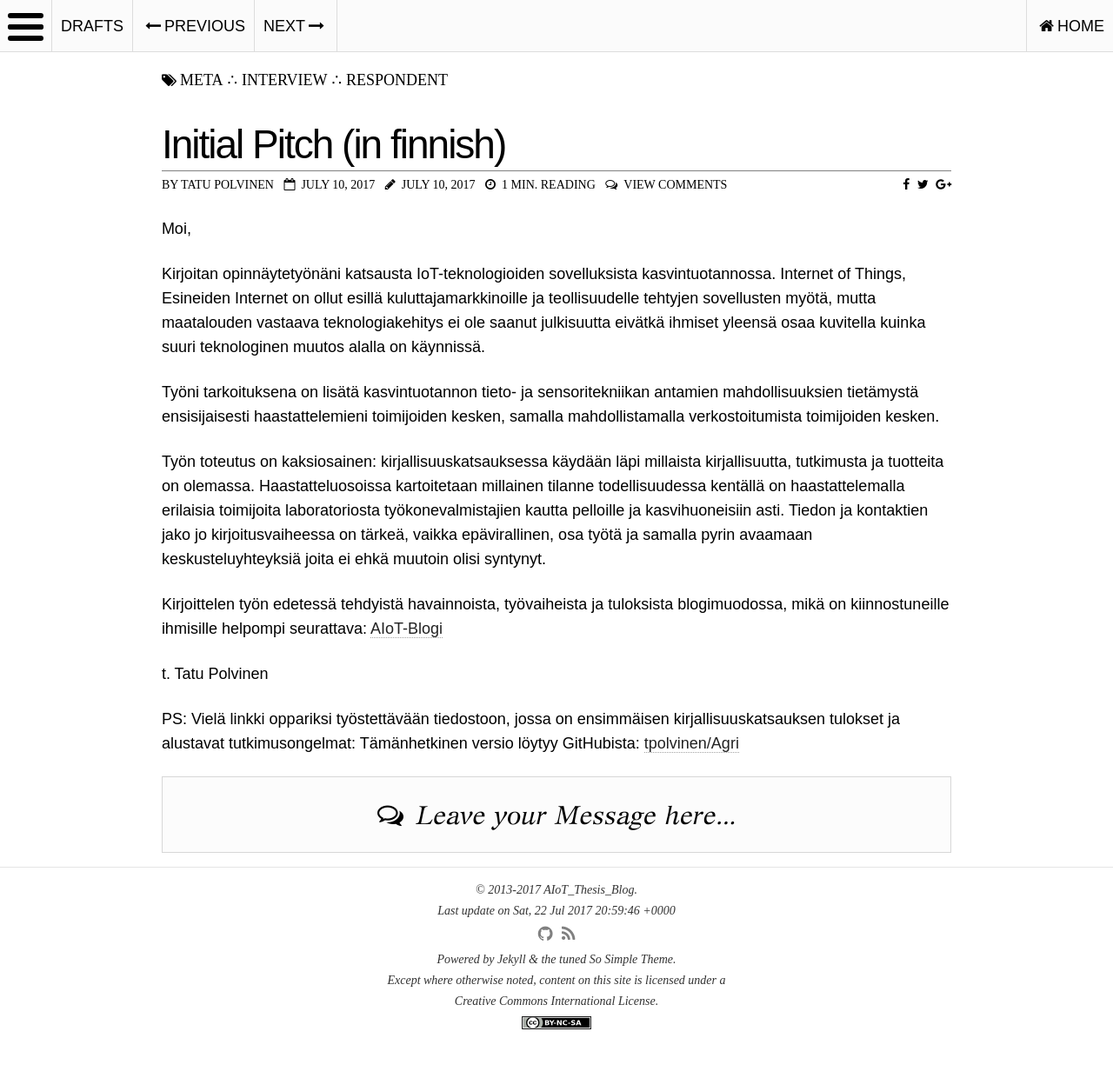
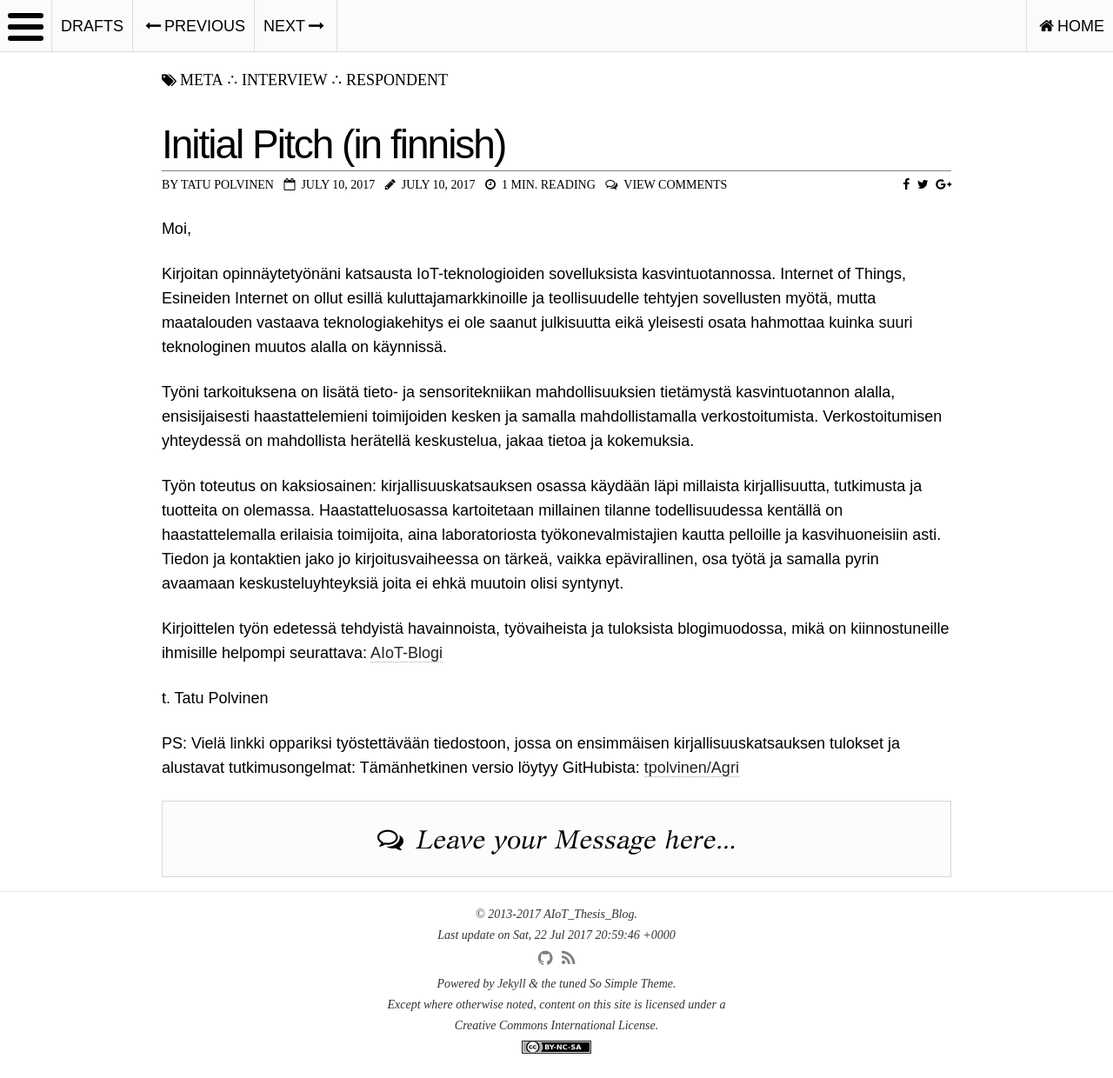
Before and after one commit to tpolvinen/tpolvinen.github.io, a Jekyll site: the page built from _posts/drafts/2017-07-10-Initial-Pitch.md, in a window 1280 px wide and 1240 px high. Shown: the whole window at 87% size. Built offline with Jekyll 4.4.1, drawn with Linux system fonts in a browser that asks for light colours; nearby versions of some CDN libraries; comment, search, counter and statistics services are not loaded.

Commit message:
Refactoring: Draft: Initial Pitch

```diff
--- a/_posts/drafts/2017-07-10-Initial-Pitch.md
+++ b/_posts/drafts/2017-07-10-Initial-Pitch.md
@@ -16,11 +16,11 @@ relatedposts:
 Moi,
 
 Kirjoitan opinnäytetyönäni katsausta IoT-teknologioiden sovelluksista kasvintuotannossa.
-Internet of Things, Esineiden Internet on ollut esillä kuluttajamarkkinoille ja teollisuudelle tehtyjen sovellusten myötä, mutta maatalouden vastaava teknologiakehitys ei ole saanut julkisuutta eivätkä ihmiset yleensä osaa kuvitella kuinka suuri teknologinen muutos alalla on käynnissä.
+Internet of Things, Esineiden Internet on ollut esillä kuluttajamarkkinoille ja teollisuudelle tehtyjen sovellusten myötä, mutta maatalouden vastaava teknologiakehitys ei ole saanut julkisuutta eikä yleisesti osata hahmottaa kuinka suuri teknologinen muutos alalla on käynnissä.
 
-Työni tarkoituksena on lisätä kasvintuotannon tieto- ja sensoritekniikan antamien mahdollisuuksien tietämystä ensisijaisesti haastattelemieni toimijoiden kesken, samalla mahdollistamalla verkostoitumista toimijoiden kesken.
+Työni tarkoituksena on lisätä tieto- ja sensoritekniikan mahdollisuuksien tietämystä kasvintuotannon alalla, ensisijaisesti haastattelemieni toimijoiden kesken ja samalla mahdollistamalla verkostoitumista. Verkostoitumisen yhteydessä on mahdollista herätellä keskustelua, jakaa tietoa ja kokemuksia.
 
-Työn toteutus on kaksiosainen: kirjallisuuskatsauksessa käydään läpi millaista kirjallisuutta, tutkimusta ja tuotteita on olemassa. Haastatteluosoissa kartoitetaan millainen tilanne todellisuudessa kentällä on haastattelemalla erilaisia toimijoita laboratoriosta työkonevalmistajien kautta pelloille ja kasvihuoneisiin asti. Tiedon ja kontaktien jako jo kirjoitusvaiheessa on tärkeä, vaikka epävirallinen, osa työtä ja samalla pyrin avaamaan keskusteluyhteyksiä joita ei ehkä muutoin olisi syntynyt.
+Työn toteutus on kaksiosainen: kirjallisuuskatsauksen osassa käydään läpi millaista kirjallisuutta, tutkimusta ja tuotteita on olemassa. Haastatteluosassa kartoitetaan millainen tilanne todellisuudessa kentällä on haastattelemalla erilaisia toimijoita,  aina laboratoriosta työkonevalmistajien kautta pelloille ja kasvihuoneisiin asti. Tiedon ja kontaktien jako jo kirjoitusvaiheessa on tärkeä, vaikka epävirallinen, osa työtä ja samalla pyrin avaamaan keskusteluyhteyksiä joita ei ehkä muutoin olisi syntynyt.
 
 Kirjoittelen työn edetessä tehdyistä havainnoista, työvaiheista ja tuloksista blogimuodossa, mikä on kiinnostuneille ihmisille helpompi seurattava: [AIoT-Blogi](https://tpolvinen.github.io)
 
```
